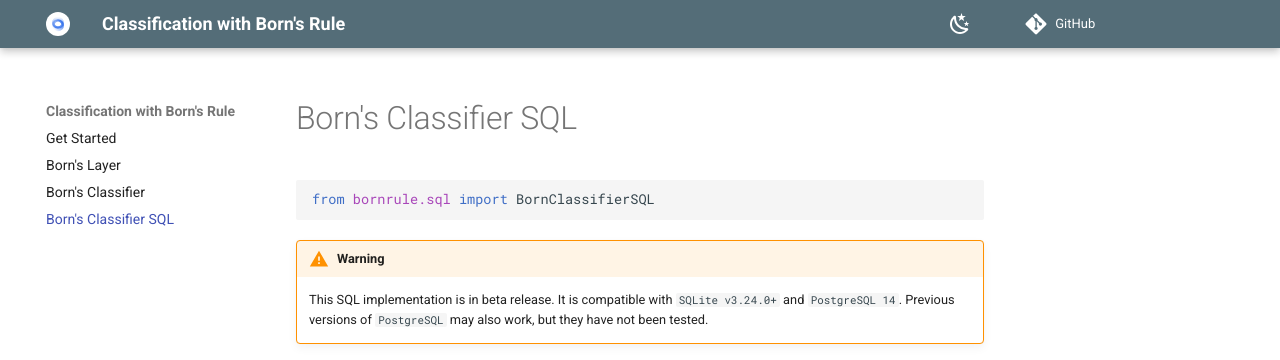
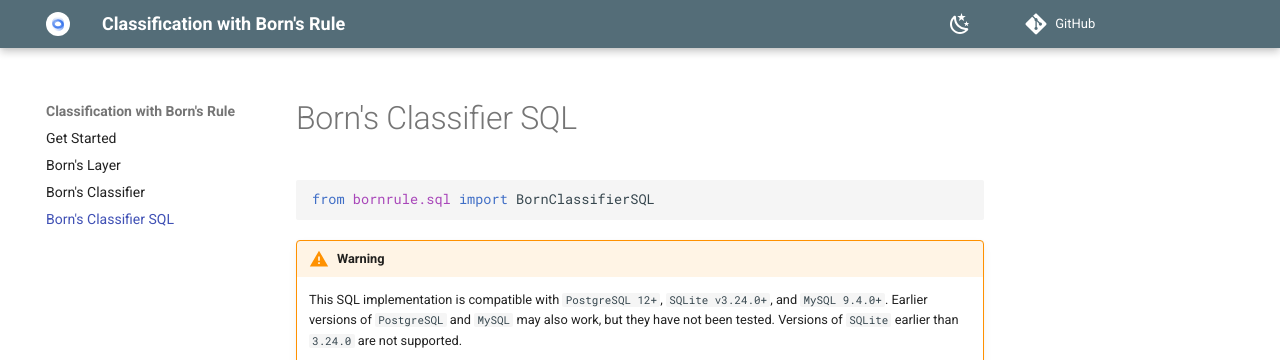
Before and after one commit to eguidotti/bornrule, an MkDocs documentation site: the page built from docs/sql.md, in a window 1280 px wide, cut to the strip 0-360 px from the top of the page. Built offline with MkDocs 1.6.1 and Material for MkDocs 9.7.7, drawn with Linux system fonts in a browser that asks for light colours; comment, search, counter and statistics services are not loaded.

Commit message:
Update sql.md

```diff
--- a/docs/sql.md
+++ b/docs/sql.md
@@ -6,9 +6,8 @@ from bornrule.sql import BornClassifierSQL
 
 !!! warning
 
-    This SQL implementation is in beta release.
-    It is compatible with `SQLite v3.24.0+` and `PostgreSQL 14`.
-    Previous versions of `PostgreSQL` may also work, but they have not been tested.
+    This SQL implementation is compatible with `PostgreSQL 12+`, `SQLite v3.24.0+`, and `MySQL 9.4.0+`.
+    Earlier versions of `PostgreSQL` and `MySQL` may also work, but they have not been tested. Versions of `SQLite` earlier than `3.24.0` are not supported.
 
 ::: bornrule.sql.BornClassifierSQL
     options:
```
